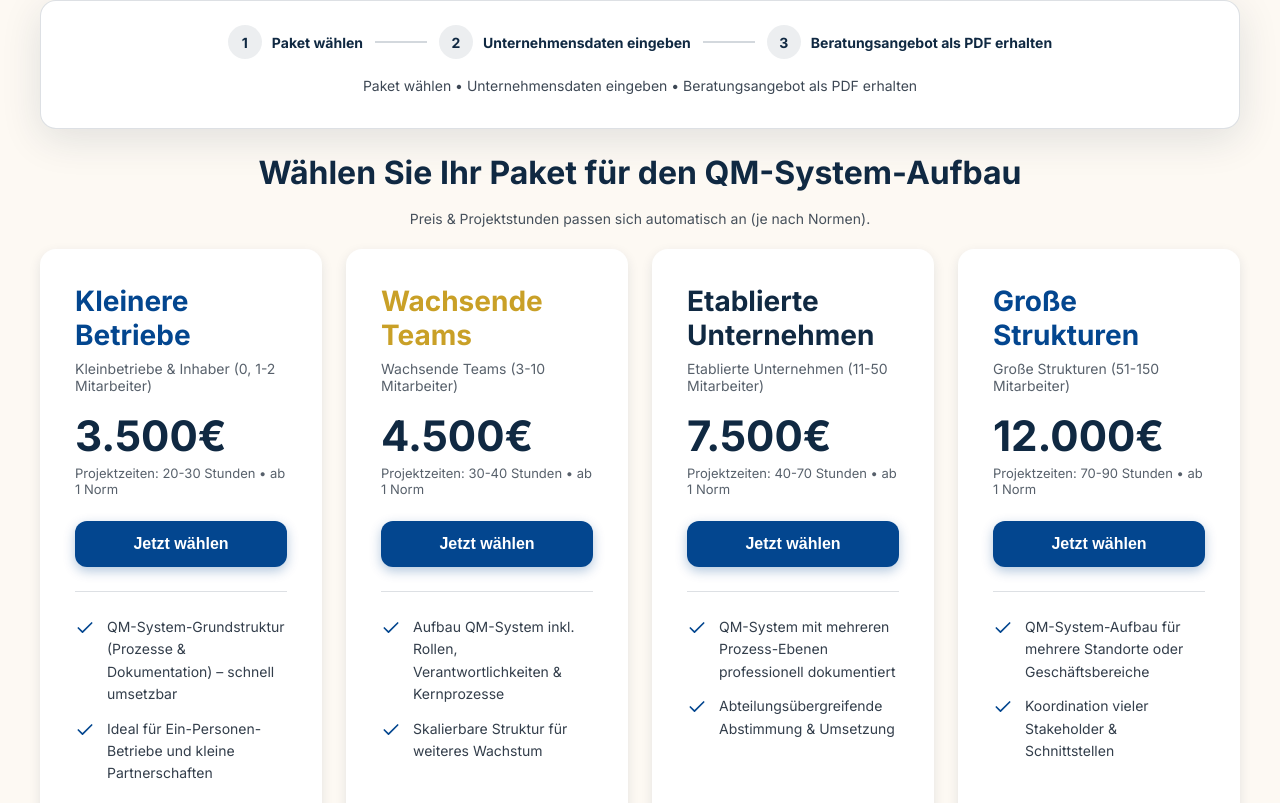
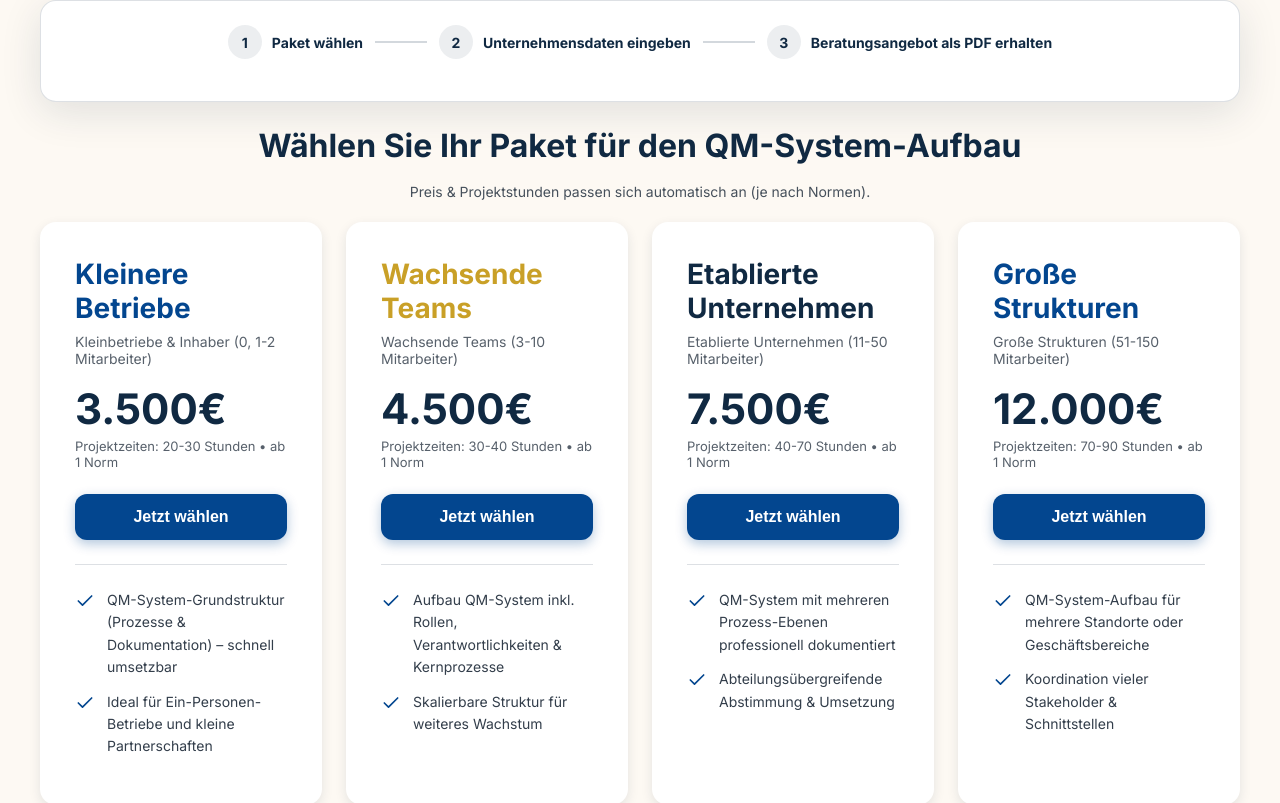
Before and after one commit to holgergrosser-hub/qmberater-angebot, a React (Vite) app: page / in a window 1280 px wide. Shown: the top 803 px of the page. Built offline with nearby package versions, Linux system fonts and the light colour scheme; the HTML template or start-up script is replaced by a standard one.

Commit message:
Remove duplicate step subtitle

```diff
--- a/src/App.jsx
+++ b/src/App.jsx
@@ -435,17 +435,6 @@ export default function App() {
                 }}>
                   Beratungsangebot als PDF erhalten
                 </span>
-              </div>
-            </div>
-
-            <div style={{ textAlign: 'center' }}>
-              <div style={{
-                fontSize: '14px',
-                color: BRAND.text,
-                opacity: 0.95,
-                marginBottom: '10px'
-              }}>
-                Paket wählen • Unternehmensdaten eingeben • Beratungsangebot als PDF erhalten
               </div>
             </div>
           </div>
```
